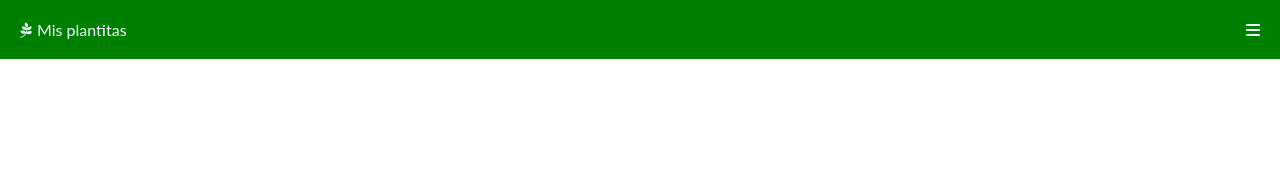
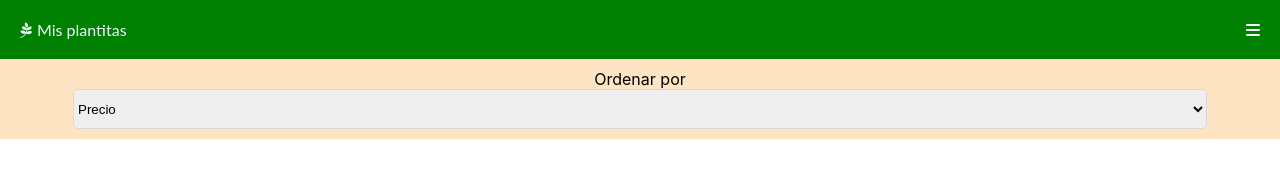
Before and after one commit to lesliek07/media, a plain HTML site: page index.html in a window 1280 px wide. Drawn offline with Linux system fonts and the light colour scheme.

Commit message:
actualizacion filtro

```diff
--- a/assets/css/style.css
+++ b/assets/css/style.css
@@ -12,6 +12,8 @@
                           'footer'
 
     ;
+    font-family: Inter, sans-serif;
+    font-feature-settings: 'liga' 1, 'calt' 1; /* fix for Chrome */
 }
 
 .nav {
@@ -32,3 +34,20 @@
     align-items: center;
     gap: 5px;
 }
+.filtro{
+    display: flex;
+    flex-direction: column;
+    justify-content: center;
+    align-items: center;
+    background-color: bisque;
+    padding: 10px;
+    grid-area: filtro;
+}
+select, option{
+    width: 90%;
+    height: 40px;
+    border-style: solid;
+    border-color: #d9d9d9;
+    border-width: 1px;
+    border-radius: 5px;
+}
--- a/index.html
+++ b/index.html
@@ -17,6 +17,12 @@
             <i class="fa-solid fa-bars"></i>
         </nav>
         <section class="filtro">
+            <p>Ordenar por</p>
+            <select name="select" id="">
+                <option value="precio">Precio</option>
+                <option value="interior">Interior</option>
+                <option value="exterior">Exterior</option>
+            </select>
 
         </section>
         <section class="productos">
```
